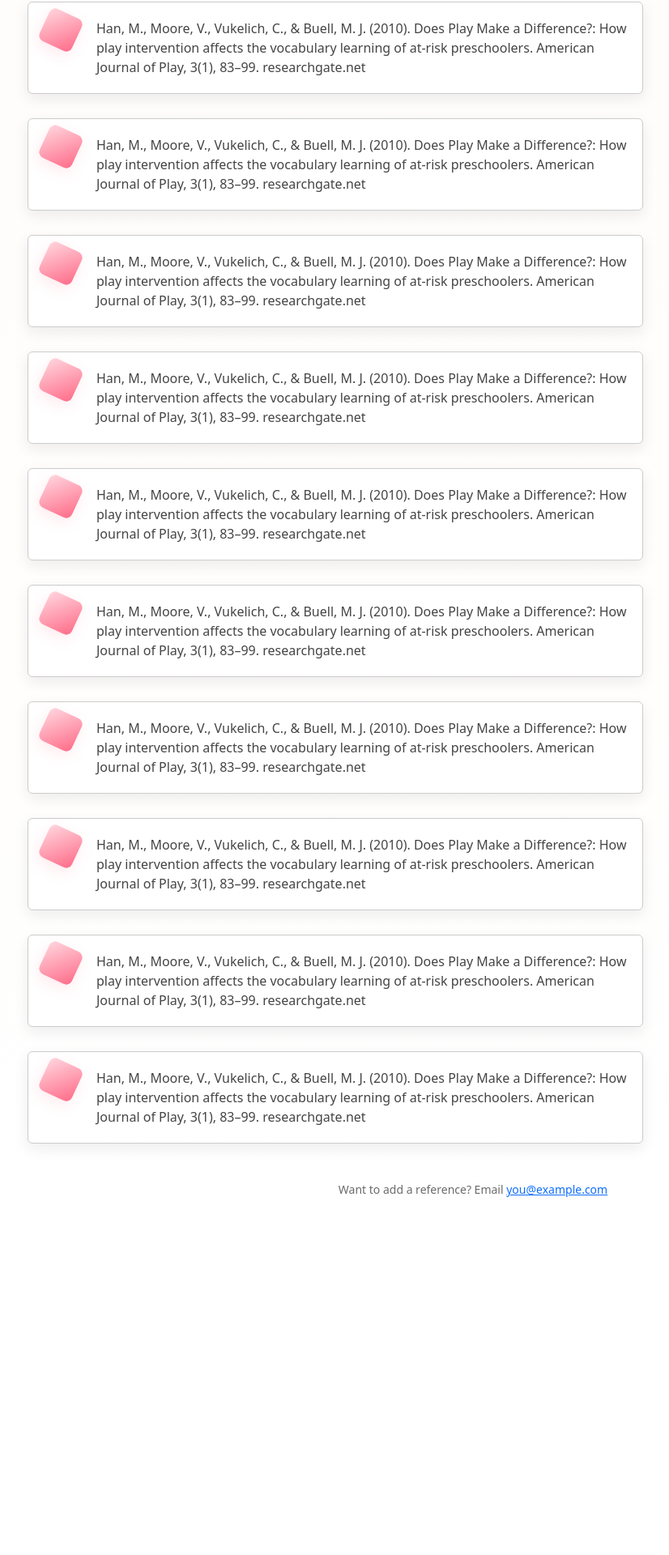
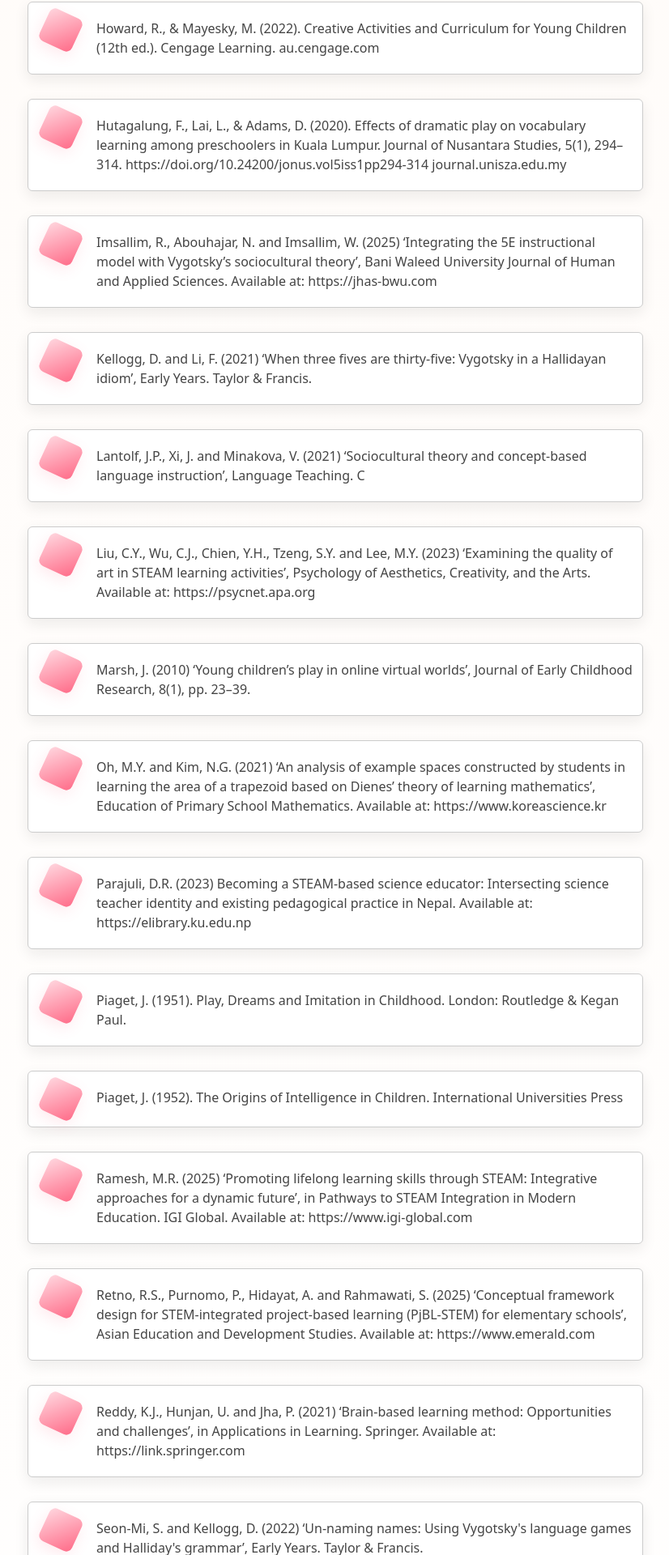
Before and after one commit to KashifShahzad999/Child-School-Curriculum, a React (Vite) app: page /references in a window 1280 px wide. Shown: the part 1912-3832 px from the top of the page at 81% size, without its empty margins (56-882 px from the left). Before the commit the page ends 3467 px from the top, so only its background shows below. Built offline with nearby package versions, Linux system fonts and the light colour scheme.

Commit message:
image set

```diff
--- a/src/Components/References/References.jsx
+++ b/src/Components/References/References.jsx
@@ -37,46 +37,78 @@ export default function HeartReferences() {
       note: "Halliday, M.A.K. (1975) Learning How to Mean: Explorations in the Development of Language. Edward Arnold",
     },
     {
-      note: "Han, M., Moore, V., Vukelich, C., & Buell, M. J. (2010). Does Play Make a Difference?: How play intervention affects the vocabulary learning of at-risk preschoolers. American Journal of Play, 3(1), 83–99. researchgate.net",
+      note: "Harper, N.B. (2024) How principles of brain based learning are used in Title I high schools and its effect if any on student growth. search.proquest.com. Available at: https://search.proquest.com",
     },
     {
-      note: "Han, M., Moore, V., Vukelich, C., & Buell, M. J. (2010). Does Play Make a Difference?: How play intervention affects the vocabulary learning of at-risk preschoolers. American Journal of Play, 3(1), 83–99. researchgate.net",
+      note: "Howard, R., & Mayesky, M. (2022). Creative Activities and Curriculum for Young Children (12th ed.). Cengage Learning. au.cengage.com",
     },
     {
-      note: "Han, M., Moore, V., Vukelich, C., & Buell, M. J. (2010). Does Play Make a Difference?: How play intervention affects the vocabulary learning of at-risk preschoolers. American Journal of Play, 3(1), 83–99. researchgate.net",
+      note: "Hutagalung, F., Lai, L., & Adams, D. (2020). Effects of dramatic play on vocabulary learning among preschoolers in Kuala Lumpur. Journal of Nusantara Studies, 5(1), 294–314. https://doi.org/10.24200/jonus.vol5iss1pp294-314 journal.unisza.edu.my",
     },
     {
-      note: "Han, M., Moore, V., Vukelich, C., & Buell, M. J. (2010). Does Play Make a Difference?: How play intervention affects the vocabulary learning of at-risk preschoolers. American Journal of Play, 3(1), 83–99. researchgate.net",
+      note: "Imsallim, R., Abouhajar, N. and Imsallim, W. (2025) ‘Integrating the 5E instructional model with Vygotsky’s sociocultural theory’, Bani Waleed University Journal of Human and Applied Sciences. Available at: https://jhas-bwu.com",
     },
 
     {
-      note: "Han, M., Moore, V., Vukelich, C., & Buell, M. J. (2010). Does Play Make a Difference?: How play intervention affects the vocabulary learning of at-risk preschoolers. American Journal of Play, 3(1), 83–99. researchgate.net",
+      note: "Kellogg, D. and Li, F. (2021) ‘When three fives are thirty-five: Vygotsky in a Hallidayan idiom’, Early Years. Taylor & Francis.",
     },
 
     {
-      note: "Han, M., Moore, V., Vukelich, C., & Buell, M. J. (2010). Does Play Make a Difference?: How play intervention affects the vocabulary learning of at-risk preschoolers. American Journal of Play, 3(1), 83–99. researchgate.net",
+      note: "Lantolf, J.P., Xi, J. and Minakova, V. (2021) ‘Sociocultural theory and concept-based language instruction’, Language Teaching. C",
     },
 
     {
-      note: "Han, M., Moore, V., Vukelich, C., & Buell, M. J. (2010). Does Play Make a Difference?: How play intervention affects the vocabulary learning of at-risk preschoolers. American Journal of Play, 3(1), 83–99. researchgate.net",
+      note: "Liu, C.Y., Wu, C.J., Chien, Y.H., Tzeng, S.Y. and Lee, M.Y. (2023) ‘Examining the quality of art in STEAM learning activities’, Psychology of Aesthetics, Creativity, and the Arts. Available at: https://psycnet.apa.org",
     },
 
     {
-      note: "Han, M., Moore, V., Vukelich, C., & Buell, M. J. (2010). Does Play Make a Difference?: How play intervention affects the vocabulary learning of at-risk preschoolers. American Journal of Play, 3(1), 83–99. researchgate.net",
+      note: "Marsh, J. (2010) ‘Young children’s play in online virtual worlds’, Journal of Early Childhood Research, 8(1), pp. 23–39.",
     },
 
     {
-      note: "Han, M., Moore, V., Vukelich, C., & Buell, M. J. (2010). Does Play Make a Difference?: How play intervention affects the vocabulary learning of at-risk preschoolers. American Journal of Play, 3(1), 83–99. researchgate.net",
+      note: "Oh, M.Y. and Kim, N.G. (2021) ‘An analysis of example spaces constructed by students in learning the area of a trapezoid based on Dienes’ theory of learning mathematics’, Education of Primary School Mathematics. Available at: https://www.koreascience.kr",
     },
 
     {
-      note: "Han, M., Moore, V., Vukelich, C., & Buell, M. J. (2010). Does Play Make a Difference?: How play intervention affects the vocabulary learning of at-risk preschoolers. American Journal of Play, 3(1), 83–99. researchgate.net",
+      note: "Parajuli, D.R. (2023) Becoming a STEAM-based science educator: Intersecting science teacher identity and existing pedagogical practice in Nepal. Available at: https://elibrary.ku.edu.np",
     },
 
+{
+      note: "Piaget, J. (1951). Play, Dreams and Imitation in Childhood. London: Routledge & Kegan Paul.",
+    },
+{
+      note: "Piaget, J. (1952). The Origins of Intelligence in Children. International Universities Press",
+    },
+{
+      note: "Ramesh, M.R. (2025) ‘Promoting lifelong learning skills through STEAM: Integrative approaches for a dynamic future’, in Pathways to STEAM Integration in Modern Education. IGI Global. Available at: https://www.igi-global.com",
+    },
     {
-      note: "Han, M., Moore, V., Vukelich, C., & Buell, M. J. (2010). Does Play Make a Difference?: How play intervention affects the vocabulary learning of at-risk preschoolers. American Journal of Play, 3(1), 83–99. researchgate.net",
+      note: "Retno, R.S., Purnomo, P., Hidayat, A. and Rahmawati, S. (2025) ‘Conceptual framework design for STEM-integrated project-based learning (PjBL-STEM) for elementary schools’, Asian Education and Development Studies. Available at: https://www.emerald.com",
     },
-
+    {
+      note: "Reddy, K.J., Hunjan, U. and Jha, P. (2021) ‘Brain-based learning method: Opportunities and challenges’, in Applications in Learning. Springer. Available at: https://link.springer.com",
+    },
+    {
+      note: "Seon-Mi, S. and Kellogg, D. (2022) ‘Un-naming names: Using Vygotsky's language games and Halliday's grammar’, Early Years. Taylor & Francis.",
+    },
+    {
+      note: "Thyssen, C. et al. (2023) ‘From TPACK to DPACK: The “Digitality-related pedagogical and content knowledge” model in STEM-education’, Education Sciences. Available at: https://www.mdpi.com",
+    },
+    {
+      note: "Tombak, A. (2014). The importance of drama in pre-school education. Procedia – Social and Behavioral Sciences, 143, 372–378. s3-ap-southeast-1.amazonaws.com",
+    },
+    {
+      note: "Tseng, J.J. et al. (2022) ‘A critical review of research on TPACK in language teaching’, Computer Assisted Language Learning. Taylor & Francis. Available at: https://www.tandfonline.com",
+    },
+    {
+      note: "Vanderburg, R. and Trotter, P. (2021) ‘How constructivist theories of development can be used to re-conceptualise NAPLAN as an opportunity to develop student resilience’, Australian Journal of Teacher Education. Available at: https://search.informit.org",
+    },
+    {
+      note: "Voon, X.P., Wong, S.L. and Wong, L.H. (2022) ‘Developing computational thinking competencies through constructivist argumentation learning: A problem-solving perspective’, International Journal of Science and Mathematics Education. Available at: https://repository.nie.edu.sg",
+    },
+    {
+      note: "Vygotsky, L. S. (1978). Mind in Society: The Development of Higher Psychological Processes. Harvard University Press.",
+    },
 
 
 
```
